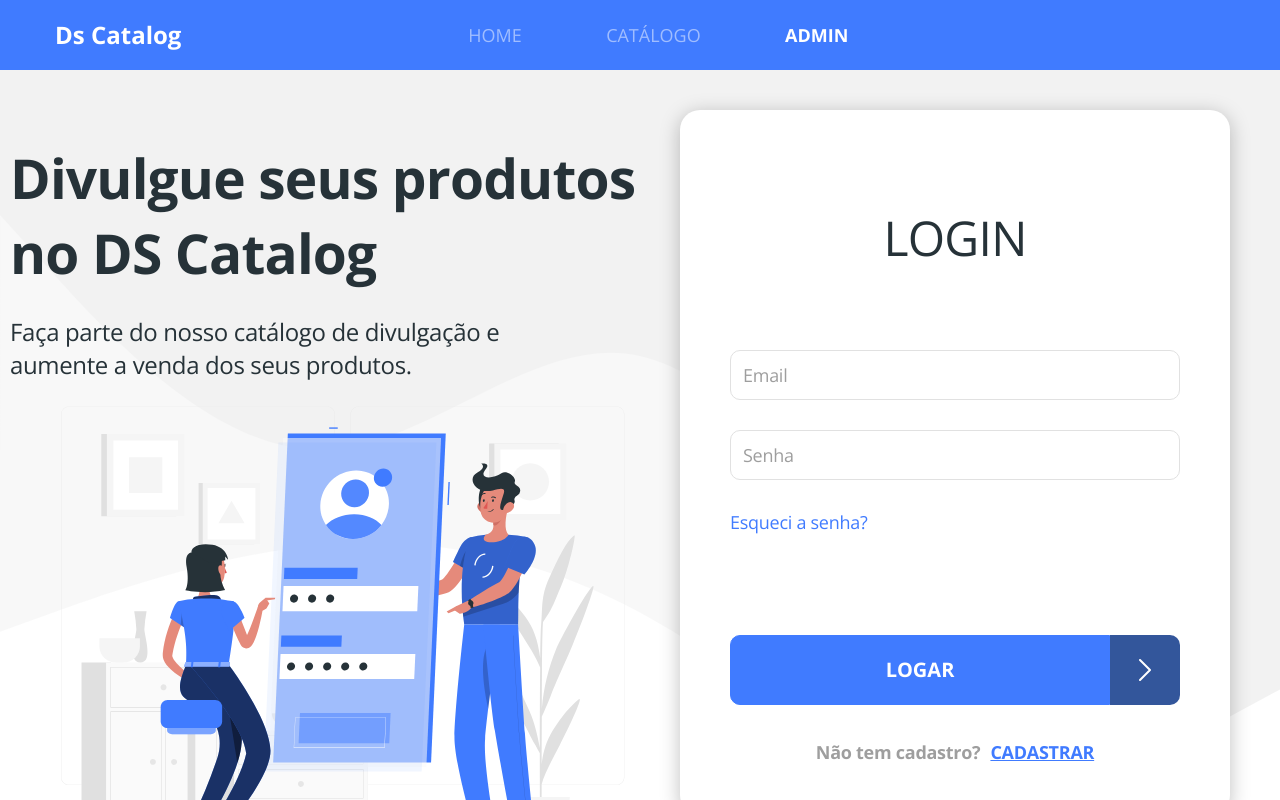
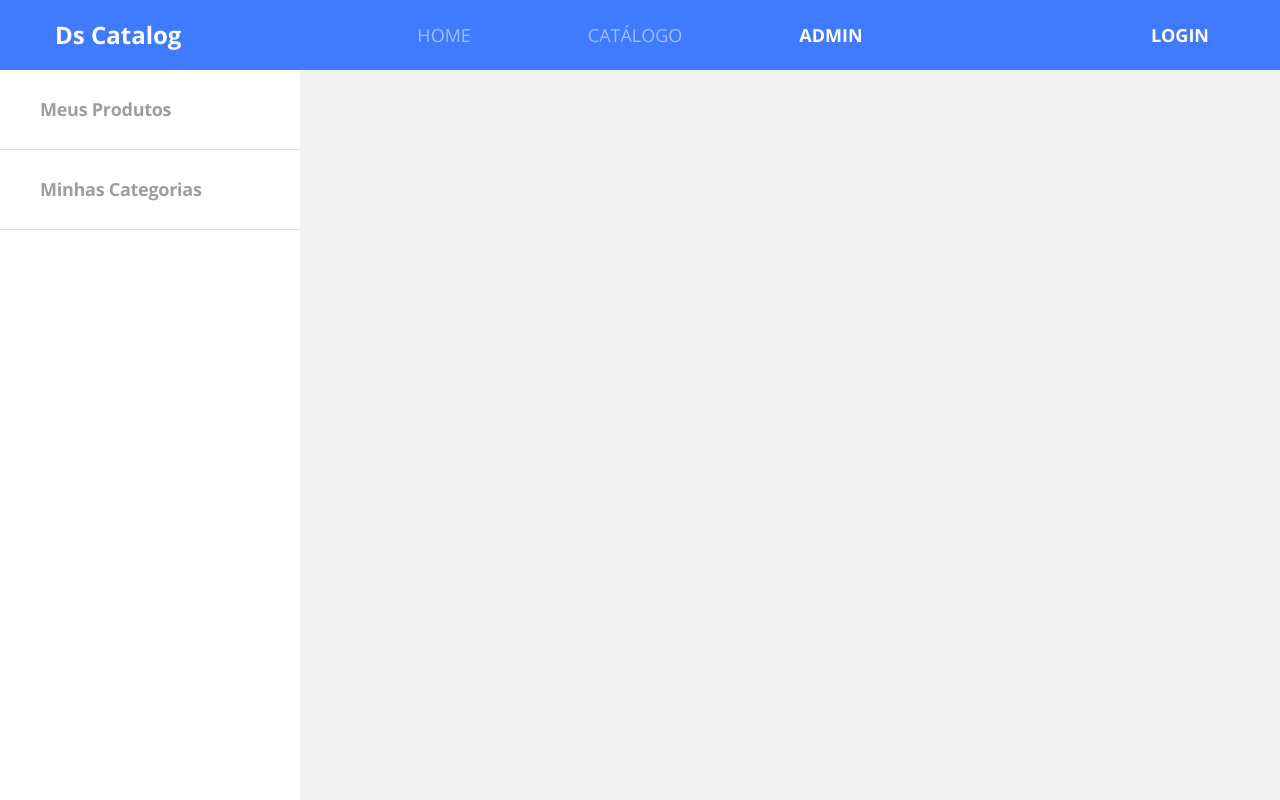
Before and after one commit to moisezdantas/dscatolog-bootcamp-devsuperior, a React (Create React App) app in the folder front-web/: page /admin/auth in a window 1280 px wide. Before the commit this address led to /admin/auth/login. Shown: the top 800 px of the page. Built offline with nearby package versions, Linux system fonts and the light colour scheme.

Commit message:
Finish login e logout

```diff
--- a/front-web/src/Routes.tsx
+++ b/front-web/src/Routes.tsx
@@ -22,8 +22,8 @@
       <Route path="/products/:productId">
         <ProductDetails />
       </Route>
-      <Redirect from="/admin/auth" to="/admin/auth/login" exact/>
-      <Route path="/admin/auth">
+      <Redirect from="/auth" to="/auth/login" exact/>
+      <Route path="/auth">
         <Auth/>
       </Route>
       <Redirect from="/admin" to="/admin/products" exact/>
--- a/front-web/src/core/components/Navbar/index.tsx
+++ b/front-web/src/core/components/Navbar/index.tsx
@@ -1,30 +1,71 @@
-import React from "react";
-import { Link, NavLink } from "react-router-dom";
+import React, { useEffect, useState } from "react";
+import { Link, NavLink, useLocation } from "react-router-dom";
+import { getAccessTokenDecoded, logout } from "core/utils/auth";
+
 import "./styles.scss";
 
-const Navbar = () => (
+const Navbar = () => {
+  const [currentUser, setCurrentUser] = useState('');
+
+  const location = useLocation();
+
+  useEffect(() => {
+    const currentUserData = getAccessTokenDecoded();
+    setCurrentUser(currentUserData.user_name);
+  }, [location])
+
+  const handleLogout = (event: React.MouseEvent<HTMLAnchorElement, MouseEvent>) => {
+    event.preventDefault();
+    logout();
+  };
+
+  return (
     <nav className="row bg-primary main-nav">
-    <div className="col-2">
+      <div className="col-3">
         <Link to="/" className="nav-logo-text">
           <h4>Ds Catalog</h4>
         </Link>
       </div>
-    <div className="col-6 offset-2">
+      <div className="col-6">
         <ul className="main-menu">
           <li>
-          <NavLink to="/" exact>
+            <NavLink to="/" exact className="nav-link">
               HOME
             </NavLink>
           </li>
           <li>
-          <NavLink to="/products">CATÁLOGO</NavLink>
+            <NavLink to="/products" className="nav-link">
+              CATÁLOGO
+            </NavLink>
           </li>
           <li>
-          <NavLink to="/admin">ADMIN</NavLink>
+            <NavLink to="/admin" className="nav-link">
+              ADMIN
+            </NavLink>
           </li>
         </ul>
       </div>
+      <div className="col-3 text-right">
+        {currentUser && (
+          <>
+            {currentUser}
+            <a
+              href="#logout"
+              className="nav-link active d-inline"
+              onClick={handleLogout}
+            >
+              LOGOUT
+            </a>
+          </>
+        )}
+        {!currentUser && (
+          <Link to="/auth/login" className="nav-link active">
+            LOGIN
+          </Link>
+        )}
+      </div>
     </nav>
   );
+};
 
 export default Navbar;
--- a/front-web/src/core/components/Navbar/styles.scss
+++ b/front-web/src/core/components/Navbar/styles.scss
@@ -3,6 +3,7 @@
   color: #fff;
   align-items: center;
   padding-left: 40px;
+  padding-right: 40px;
   margin-left: 0;
   margin-right: 0;
 }
@@ -14,12 +15,18 @@
 
 .main-menu {
   display: flex;
+
+  justify-content: center;
+
+  li:nth-child(2) {
+    margin-right: 85px;
+    margin-left: 85px;
+  }
+
+}
+
+.nav-link {
   font-size: 18px;
-  width: 380px;
-  justify-content: space-between;
-
-
-  a {
   font-style: normal;
   color: rgba(255, 255, 255, 0.5);
 
@@ -32,4 +39,3 @@
     color: #fff;
   }
 }
-}
--- a/front-web/src/core/components/Routes/PrivateRoute.tsx
+++ b/front-web/src/core/components/Routes/PrivateRoute.tsx
@@ -17,7 +17,7 @@
           return (
             <Redirect
               to={{
-                pathname: "/admin/auth/login",
+                pathname: "/auth/login",
                 state: { from: location },
               }}
             />
--- a/front-web/src/core/utils/auth.ts
+++ b/front-web/src/core/utils/auth.ts
@@ -1,4 +1,5 @@
 import jwtDecode from "jwt-decode";
+import history from "./history";
 
 export const CLIENT_ID = "dscatalog";
 export const CLIENT_SECRET = "dscatalog123";
@@ -61,3 +62,8 @@
 
   return authorities ? routeRoles.some((role) => authorities?.includes(role)) : false;
 };
+
+export const logout =() => {
+  localStorage.removeItem('authData');
+  history.replace('/auth/login');
+}
--- a/front-web/src/core/utils/request.ts
+++ b/front-web/src/core/utils/request.ts
@@ -1,7 +1,6 @@
 import axios, { Method } from "axios";
 import qs from "qs";
-import { CLIENT_ID, CLIENT_SECRET, getSessionData } from "./auth";
-import history from './history';
+import { CLIENT_ID, CLIENT_SECRET, getSessionData, logout } from "./auth";
 
 type RequestParams = {
   method?: Method;
@@ -18,14 +17,17 @@
 
 const BASE_URL = "http://localhost:8080";
 
-axios.interceptors.response.use(function (response) {
-  return response;
-}, function (error) {
-  if(error.response.status === 401){
-    history.push('/admin/auth/login');
+axios.interceptors.response.use(
+  function (response) {
+    return response;
+  },
+  function (error) {
+    if (error.response.status === 401) {
+      logout();
+    }
+    return Promise.reject(error);
   }
-  return Promise.reject(error);
-});
+);
 
 export const makeRequest = ({
   method = "GET",
--- a/front-web/src/pages/Auth/components/Login/index.tsx
+++ b/front-web/src/pages/Auth/components/Login/index.tsx
@@ -75,7 +75,7 @@
             <div className="invalid-feedback d-block">{errors.password.message}</div>
           )}
         </div>
-        <Link to="/admin/auth/recover" className="login-link-recover">
+        <Link to="/auth/recover" className="login-link-recover">
           Esqueci a senha?
         </Link>
         <div className="login-submit">
@@ -83,7 +83,7 @@
         </div>
         <div className="text-center">
           <span className="not-registered">Não tem cadastro?</span>
-          <Link to="/admin/auth/register" className="login-link-register">
+          <Link to="/auth/register" className="login-link-register">
             CADASTRAR
           </Link>
         </div>
--- a/front-web/src/pages/Auth/index.tsx
+++ b/front-web/src/pages/Auth/index.tsx
@@ -19,13 +19,13 @@
     </div>
     <div className="auth-content">
       <Switch>
-        <Route path="/admin/auth/login">
+        <Route path="/auth/login">
           <Login/>
         </Route>
-        <Route path="/admin/auth/register">
+        <Route path="/auth/register">
           <h1>Register</h1>
         </Route>
-        <Route path="/admin/auth/recover">
+        <Route path="/auth/recover">
           <h1>Register</h1>
         </Route>
       </Switch>
```
Lines whose indentation alone changed are shown as unchanged.
